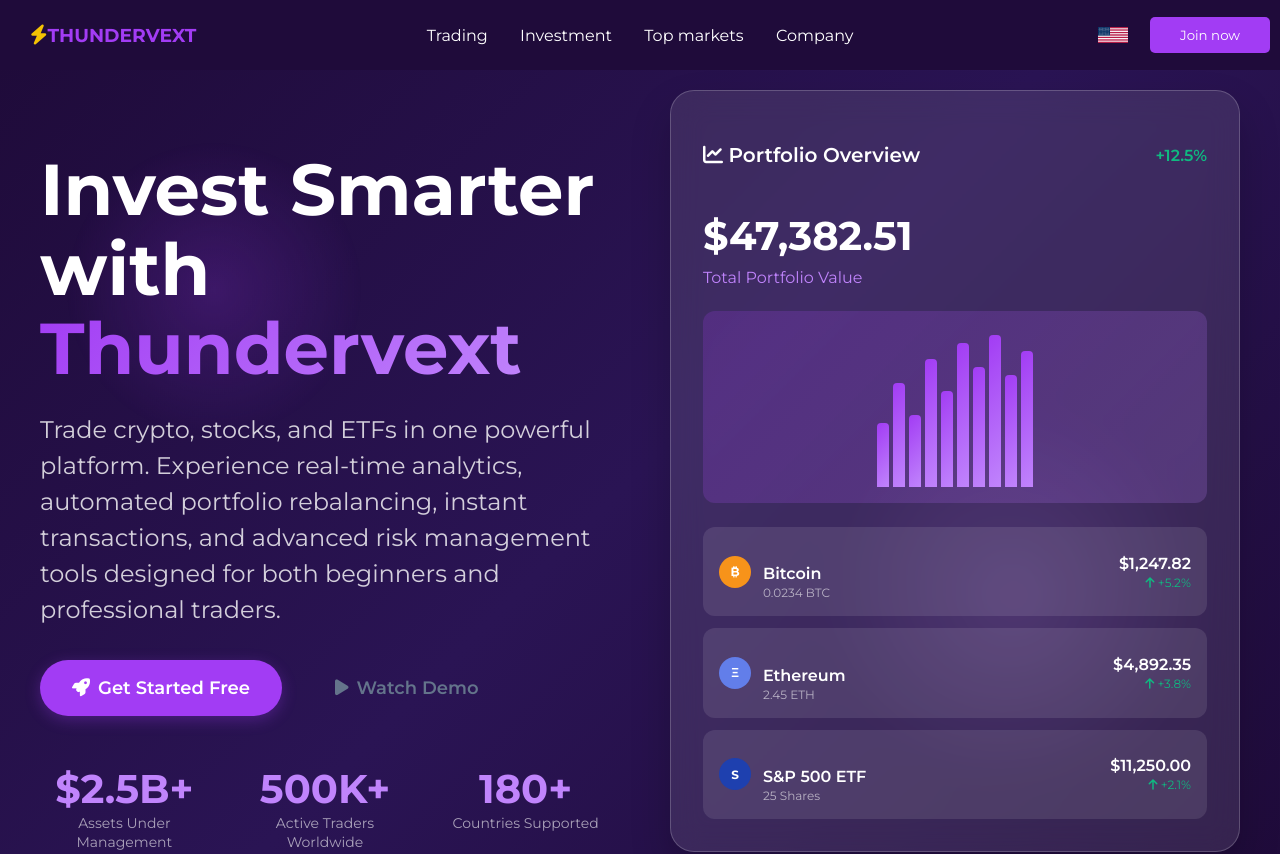
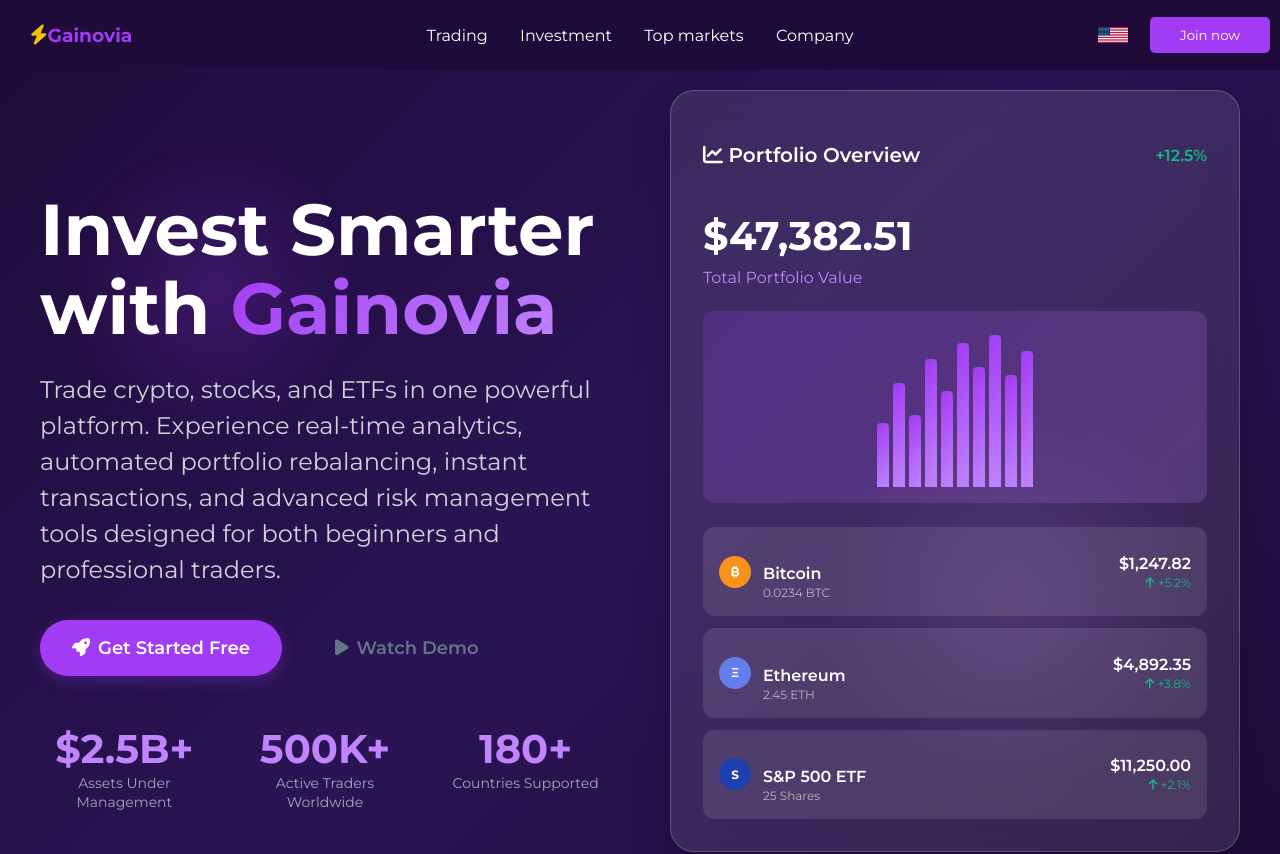
Before and after one commit to kidgideon/thundervext, a React (Vite) app: page / in a window 1280 px wide. Shown: the top 854 px of the page. Built offline with nearby package versions, Linux system fonts and the light colour scheme.

Commit message:
changed company name to gainovia

```diff
--- a/components/NavBar.jsx
+++ b/components/NavBar.jsx
@@ -31,7 +31,7 @@ const NavBar = () => {
             <div className="navStart">
                 <div className="iconSection" style={{ cursor: "pointer" }} onClick={() => navigate("/")}>
                     <i style={{ marginLeft: "30px" }} className="fa-solid fa-bolt icon"></i>
-                    <h3 className="iconText">THUNDERVEXT</h3>
+                    <h3 className="iconText">Gainovia</h3>
                 </div>
             </div>
 
--- a/components/advantages.jsx
+++ b/components/advantages.jsx
@@ -69,7 +69,7 @@ const Advantages = () => {
             Core <span className={styles.gradientText}>Advantages</span>
           </h2>
           <p className={styles.sectionSubtitle}>
-            Discover why millions of traders choose Thundervext for their
+            Discover why millions of traders choose Gainovia for their
             investment journey. From cutting-edge technology to world-class
             support, we provide everything you need to succeed in global markets.
           </p>
--- a/components/feed.jsx
+++ b/components/feed.jsx
@@ -80,7 +80,7 @@ const Feed = () => {
   };
 
   const handleAvatarClick = () => {
-    toast("This post was made by Thundervext Admin 👑");
+    toast("This post was made by Gainovia Admin 👑");
   };
 
   const handleShare = () => {
@@ -127,7 +127,7 @@ const Feed = () => {
                       style={{ cursor: "pointer" }}
                     />
                     <div>
-                      <h4>Thundervext</h4>
+                      <h4>Gainovia</h4>
                       <p>{formattedDate}</p>
                     </div>
                   </div>
--- a/components/footer.jsx
+++ b/components/footer.jsx
@@ -5,7 +5,7 @@ const Footer = () => (
         <div className="footer-modern-content">
             <div className="footer-brand">
                 <div>
-                    <i className="fa-solid fa-bolt icon"></i> THUNDERVEXT
+                    <i className="fa-solid fa-bolt icon"></i> Gainovia
                 </div>
                 <p>Empowering your financial future, one trade at a time.</p>
             </div>
@@ -38,7 +38,7 @@ const Footer = () => (
             </div>
         </div>
         <div className="footer-modern-bottom">
-            <span>&copy; {new Date().getFullYear()} Thundervext. All rights reserved.</span>
+            <span>&copy; {new Date().getFullYear()} Gainovia. All rights reserved.</span>
         </div>
     </footer>
 );
--- a/components/hero.jsx
+++ b/components/hero.jsx
@@ -22,7 +22,7 @@ const Hero = () => {
               transition={{ duration: 0.6, delay: 0.4 }}
             >
               Invest Smarter with{' '}
-              <span className={styles.gradientText}>Thundervext</span>
+              <span className={styles.gradientText}>Gainovia</span>
             </motion.h1>
 
             <motion.p
--- a/config/Hooks/auth.jsx
+++ b/config/Hooks/auth.jsx
@@ -67,7 +67,7 @@ const useAuth = () => {
         walletBalance: 0,
         transactions: [],
         assets: [],
-        bio: "joined thundervext",
+        bio: "joined Gainovia",
         location: "US",
         followers: 0,
         following: 0,
@@ -147,7 +147,7 @@ const useAuth = () => {
           walletBalance: 0,
           transactions: [],
           assets: [],
-          bio: "joined thundervext",
+          bio: "joined Gainovia",
           location: "US",
           followers: 0,
           following: 0,
--- a/index.html
+++ b/index.html
@@ -7,7 +7,7 @@
     <!-- Font Awesome CDN -->
     <link rel="stylesheet" href="https://cdnjs.cloudflare.com/ajax/libs/font-awesome/6.5.0/css/all.min.css" integrity="sha512-..." crossorigin="anonymous" referrerpolicy="no-referrer" />
     <link href="https://fonts.googleapis.com/css2?family=Montserrat:wght@400;500;600;700&display=swap" rel="stylesheet">
-    <title>thundervext - stock and crypto investment </title>
+    <title>Gainovia - stock and crypto investment </title>
   </head>
   <body>
     <div id="root"></div>
--- a/pages/forgot.jsx
+++ b/pages/forgot.jsx
@@ -32,7 +32,7 @@ const ForgotPassword = () => {
         <span style={{width: "100%", textAlign: "center"}}>Reset Password</span>
         <div className="topLayer">
           <i className="fa-solid fa-bolt icon"></i>
-          <h3 className="iconText">THUNDERVEXT</h3>
+          <h3 className="iconText">Gainovia</h3>
         </div>
 
         <div className="formInputsSign">
--- a/pages/login.jsx
+++ b/pages/login.jsx
@@ -36,7 +36,7 @@ const Login = () => {
         <span className="welcomeBack">Welcome Back</span>
         <div className="topLayer">
           <i className="fa-solid fa-bolt icon"></i>
-          <h3 className="iconText">THUNDERVEXT</h3>
+          <h3 className="iconText">Gainovia</h3>
         </div>
         <form className="authpage-formInputs" onSubmit={handleSubmit}>
           <input
--- a/pages/signup.jsx
+++ b/pages/signup.jsx
@@ -64,7 +64,7 @@ const Signup = () => {
         <div className="topLayer">
           <span>Join</span>
           <i className="fa-solid fa-bolt icon"></i>
-          <h3 className="iconText">THUNDERVEXT</h3>
+          <h3 className="iconText">Gainovia</h3>
         </div>
 
         <form className="formInputsSign" onSubmit={handleSignup}>
```
